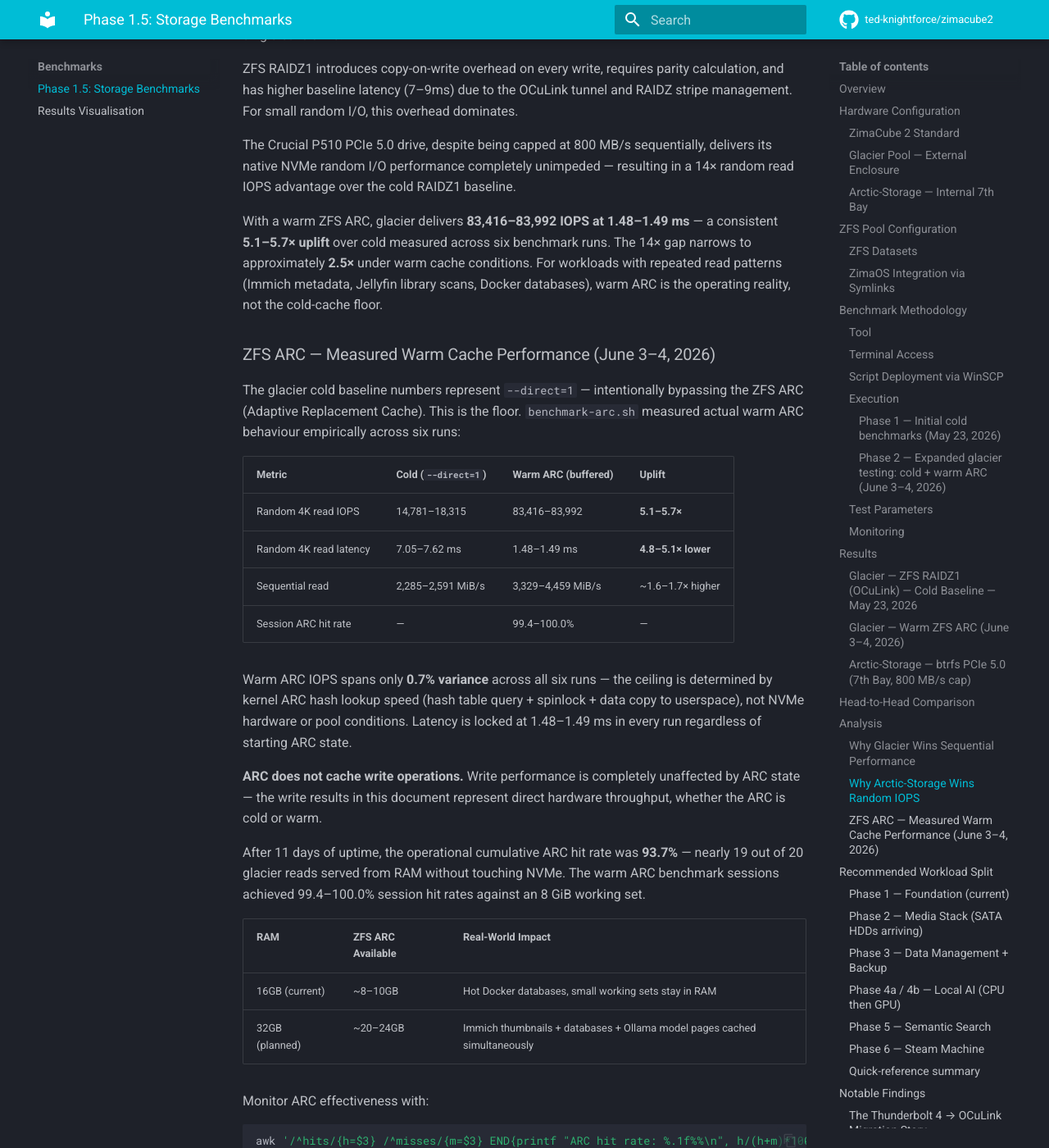
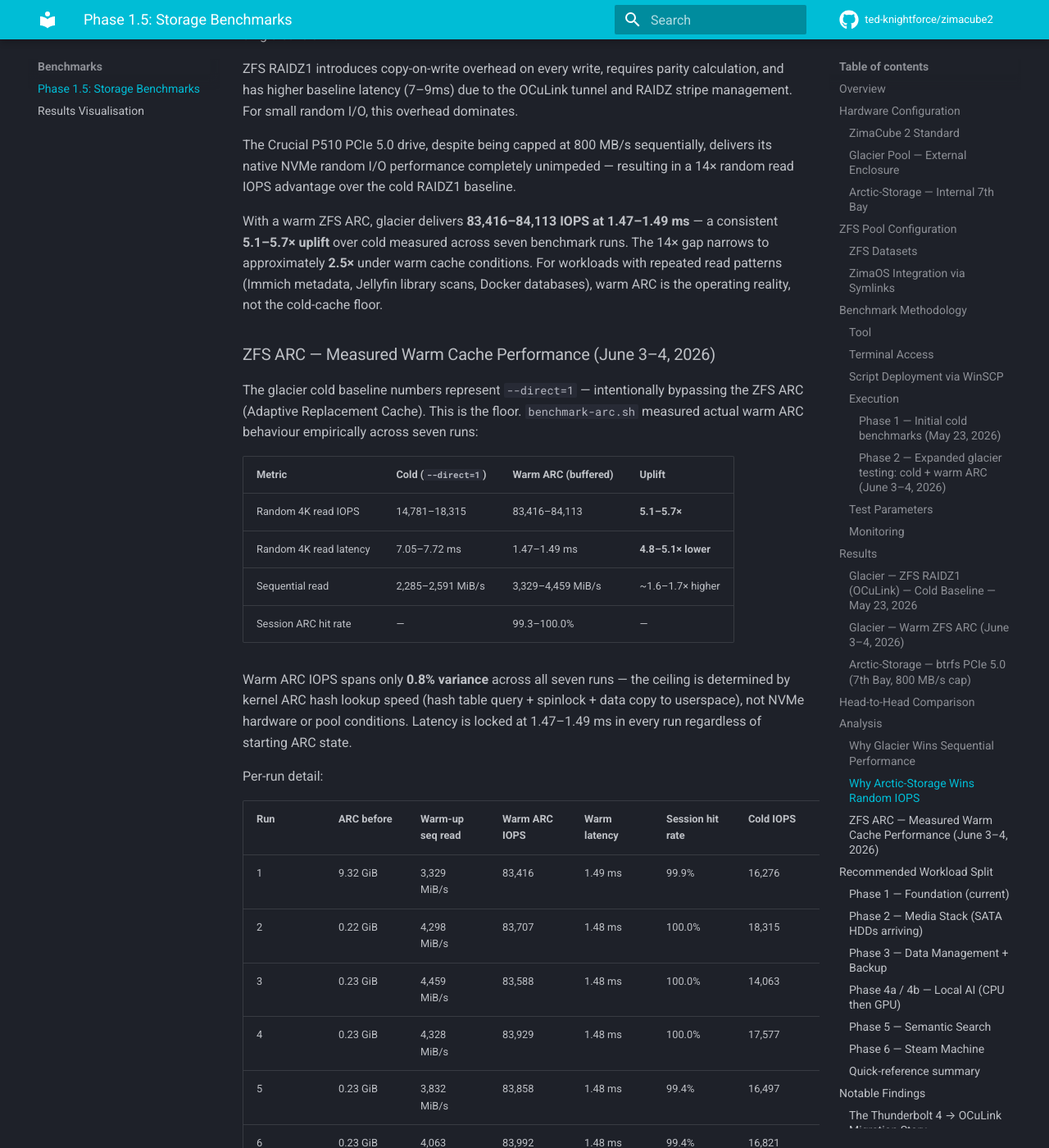
Before and after one commit to ted-knightforce/zimacube2, an MkDocs documentation site: the page built from docs/phases/01.5-benchmarks.md, in a window 1280 px wide and 1400 px high, scrolled down 10757 px. Shown: the whole window at 82% size. Built offline with MkDocs 1.6.1 and Material for MkDocs 9.7.7, drawn with Linux system fonts in a browser that asks for light colours; comment, search, counter and statistics services are not loaded; some of the changed text lies outside the part shown.

Commit message:
Fold benchmark-arc.sh Run 7 into Phase 1.5 seven-run summary
Add Run 7 to the warm ZFS ARC study (now seven runs), introduce an
explicit per-run table, and nudge the warm ARC ceiling to 83,416–84,113
IOPS at 1.47–1.49 ms (0.8% variance). Sync six-run references in
Phase 1 foundation doc for consistency.

```diff
--- a/docs/phases/01.5-benchmarks.md
+++ b/docs/phases/01.5-benchmarks.md
@@ -246,17 +246,17 @@
 
 ### Glacier — Warm ZFS ARC (June 3–4, 2026)
 
-Measured using `benchmark-arc.sh` across six runs. ZFS ARC does not cache write operations — warm ARC affects reads only. Write figures reflect steady-state `benchmark-glacier.sh` results with SLC cache intact.
+Measured using `benchmark-arc.sh` across seven runs. ZFS ARC does not cache write operations — warm ARC affects reads only. Write figures reflect steady-state `benchmark-glacier.sh` results with SLC cache intact.
 
 | Test | Bandwidth | IOPS | Latency (avg) | Notes |
 |---|---|---|---|---|
-| Sequential write | 1,685–1,752 MiB/s | — | — | Cold pool throughput; ARC not involved |
-| Random 4K write | — | 13,387–13,725 | — | Cold IOPS; ARC not involved |
+| Sequential write | 1,681–1,752 MiB/s | — | — | Cold pool throughput; ARC not involved |
+| Random 4K write | — | 12,560–13,725 | — | Cold IOPS; ARC not involved |
 | Sequential read (warm-up) | 3,329–4,459 MiB/s | — | — | ARC-buffered prefetch pass |
-| **Random 4K read — Warm ARC** | **324–328 MiB/s** | **83,416–83,992** | **1.48–1.49 ms** | Served from RAM; 99.4–100% session hit rate |
-| Random 4K read — Cold | 63–72 MiB/s | 16,276–18,315 | 7.05–7.62 ms | `--direct=1`; raw NVMe baseline |
+| **Random 4K read — Warm ARC** | **324–329 MiB/s** | **83,416–84,113** | **1.47–1.49 ms** | Served from RAM; 99.3–100% session hit rate |
+| Random 4K read — Cold | 63–72 MiB/s | 16,062–18,315 | 7.05–7.72 ms | `--direct=1`; raw NVMe baseline |
 
-> Warm ARC IOPS spans only **0.7% variance** across all six runs regardless of starting ARC state or preceding write load. Average latency locked at 1.48–1.49 ms every run.
+> Warm ARC IOPS spans only **0.8% variance** across all seven runs regardless of starting ARC state or preceding write load. Average latency locked at 1.47–1.49 ms every run.
 
 ### Arctic-Storage — btrfs PCIe 5.0 (7th Bay, 800 MB/s cap)
 
@@ -283,7 +283,7 @@
 | Drive redundancy | 1 drive failure | — | None | 🧊 Glacier |
 | Data integrity | ZFS checksums + self-healing | — | btrfs checksums | 🧊 Glacier |
 
-> `—` in the Glacier Warm ARC column indicates write operations and pool characteristics are unaffected by ARC. Warm ARC IOPS (83,929) is the Run 4 representative value; six-run range is 83,416–83,992.
+> `—` in the Glacier Warm ARC column indicates write operations and pool characteristics are unaffected by ARC. Warm ARC IOPS (83,929) is the Run 4 representative value; seven-run range is 83,416–84,113.
 
 ---
 
@@ -293,7 +293,7 @@
 
 With 4 drives in RAIDZ1, ZFS stripes reads across all drives simultaneously. The 2,591 MB/s sequential read result is **approximately 81% of the theoretical 3,200 MB/s OCuLink ceiling** — demonstrating strong, near-optimal read distribution across all 4 drives. The ~19% gap below theoretical maximum is normal ZFS overhead: metadata management, checksum verification, and stripe coordination.
 
-With a warm ZFS ARC, sequential reads climb further to **3,329–4,459 MiB/s** across six `benchmark-arc.sh` runs — ARC's prefetch engine stages the next sequential block before the application requests it, pulling data from RAM rather than waiting on NVMe I/O. This is approximately **1.5–1.7× the cold sequential read speed**.
+With a warm ZFS ARC, sequential reads climb further to **3,329–4,459 MiB/s** across seven `benchmark-arc.sh` runs — ARC's prefetch engine stages the next sequential block before the application requests it, pulling data from RAM rather than waiting on NVMe I/O. This is approximately **1.5–1.7× the cold sequential read speed**.
 
 Sequential write at 1,726 MB/s is excellent given RAIDZ1 parity overhead, which adds one parity block per stripe on every write operation. ARC does not cache write operations — warm ARC provides no write uplift.
 
@@ -307,24 +307,36 @@
 
 The Crucial P510 PCIe 5.0 drive, despite being capped at 800 MB/s sequentially, delivers its native NVMe random I/O performance completely unimpeded — resulting in a 14× random read IOPS advantage over the cold RAIDZ1 baseline.
 
-With a warm ZFS ARC, glacier delivers **83,416–83,992 IOPS at 1.48–1.49 ms** — a consistent **5.1–5.7× uplift** over cold measured across six benchmark runs. The 14× gap narrows to approximately **2.5×** under warm cache conditions. For workloads with repeated read patterns (Immich metadata, Jellyfin library scans, Docker databases), warm ARC is the operating reality, not the cold-cache floor.
+With a warm ZFS ARC, glacier delivers **83,416–84,113 IOPS at 1.47–1.49 ms** — a consistent **5.1–5.7× uplift** over cold measured across seven benchmark runs. The 14× gap narrows to approximately **2.5×** under warm cache conditions. For workloads with repeated read patterns (Immich metadata, Jellyfin library scans, Docker databases), warm ARC is the operating reality, not the cold-cache floor.
 
 ### ZFS ARC — Measured Warm Cache Performance (June 3–4, 2026)
 
-The glacier cold baseline numbers represent `--direct=1` — intentionally bypassing the ZFS ARC (Adaptive Replacement Cache). This is the floor. `benchmark-arc.sh` measured actual warm ARC behaviour empirically across six runs:
+The glacier cold baseline numbers represent `--direct=1` — intentionally bypassing the ZFS ARC (Adaptive Replacement Cache). This is the floor. `benchmark-arc.sh` measured actual warm ARC behaviour empirically across seven runs:
 
 | Metric | Cold (`--direct=1`) | Warm ARC (buffered) | Uplift |
 |---|---|---|---|
-| Random 4K read IOPS | 14,781–18,315 | 83,416–83,992 | **5.1–5.7×** |
-| Random 4K read latency | 7.05–7.62 ms | 1.48–1.49 ms | **4.8–5.1× lower** |
+| Random 4K read IOPS | 14,781–18,315 | 83,416–84,113 | **5.1–5.7×** |
+| Random 4K read latency | 7.05–7.72 ms | 1.47–1.49 ms | **4.8–5.1× lower** |
 | Sequential read | 2,285–2,591 MiB/s | 3,329–4,459 MiB/s | ~1.6–1.7× higher |
-| Session ARC hit rate | — | 99.4–100.0% | — |
+| Session ARC hit rate | — | 99.3–100.0% | — |
 
-Warm ARC IOPS spans only **0.7% variance** across all six runs — the ceiling is determined by kernel ARC hash lookup speed (hash table query + spinlock + data copy to userspace), not NVMe hardware or pool conditions. Latency is locked at 1.48–1.49 ms in every run regardless of starting ARC state.
+Warm ARC IOPS spans only **0.8% variance** across all seven runs — the ceiling is determined by kernel ARC hash lookup speed (hash table query + spinlock + data copy to userspace), not NVMe hardware or pool conditions. Latency is locked at 1.47–1.49 ms in every run regardless of starting ARC state.
+
+Per-run detail:
+
+| Run | ARC before | Warm-up seq read | Warm ARC IOPS | Warm latency | Session hit rate | Cold IOPS | Cold latency |
+|---|---|---|---|---|---|---|---|
+| 1 | 9.32 GiB | 3,329 MiB/s | 83,416 | 1.49 ms | 99.9% | 16,276 | 7.62 ms |
+| 2 | 0.22 GiB | 4,298 MiB/s | 83,707 | 1.48 ms | 100.0% | 18,315 | — |
+| 3 | 0.23 GiB | 4,459 MiB/s | 83,588 | 1.48 ms | 100.0% | 14,063 | — |
+| 4 | 0.23 GiB | 4,328 MiB/s | 83,929 | 1.48 ms | 100.0% | 17,577 | 7.05 ms |
+| 5 | 0.23 GiB | 3,832 MiB/s | 83,858 | 1.48 ms | 99.4% | 16,497 | 7.52 ms |
+| 6 | 0.23 GiB | 4,063 MiB/s | 83,992 | 1.48 ms | 99.4% | 16,821 | 7.37 ms |
+| 7 | 0.24 GiB | 4,098 MiB/s | 84,113 | 1.47 ms | 99.3% | 16,062 | 7.72 ms |
 
 **ARC does not cache write operations.** Write performance is completely unaffected by ARC state — the write results in this document represent direct hardware throughput, whether the ARC is cold or warm.
 
-After 11 days of uptime, the operational cumulative ARC hit rate was **93.7%** — nearly 19 out of 20 glacier reads served from RAM without touching NVMe. The warm ARC benchmark sessions achieved 99.4–100.0% session hit rates against an 8 GiB working set.
+After 11 days of uptime, the operational cumulative ARC hit rate was **93.7%** — nearly 19 out of 20 glacier reads served from RAM without touching NVMe. The warm ARC benchmark sessions achieved 99.3–100.0% session hit rates against an 8 GiB working set.
 
 | RAM | ZFS ARC Available | Real-World Impact |
 |---|---|---|
```
Also changed, not shown: docs/phases/01-foundation.md (+5 -5 lines).
